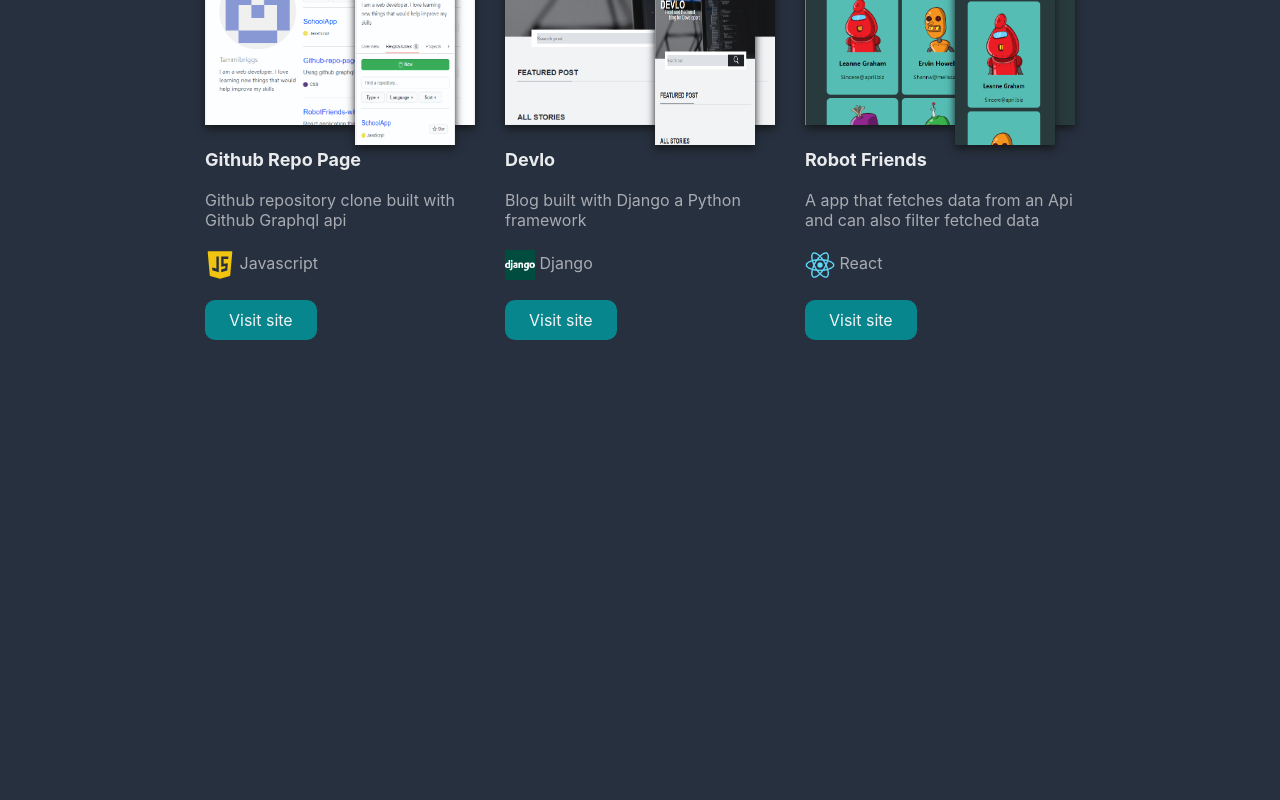
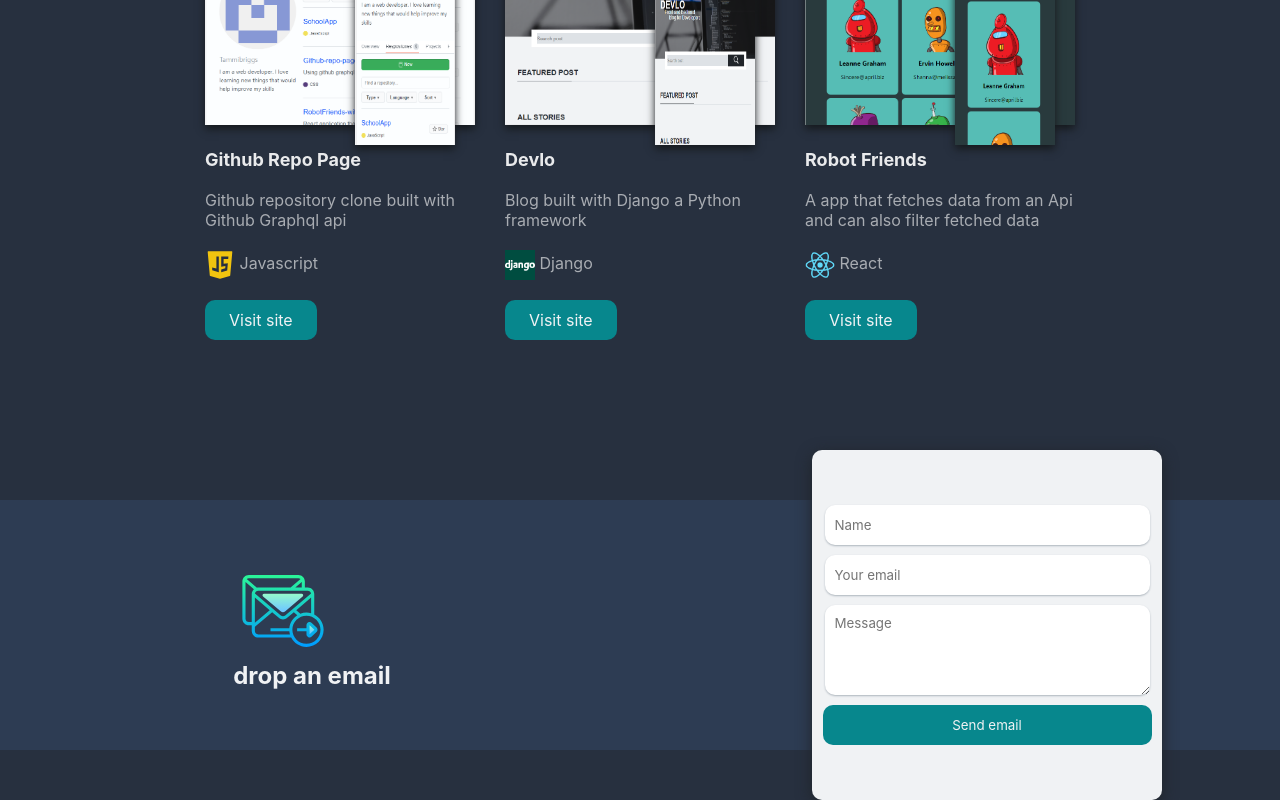
Before and after one commit to Tammibriggs/OldPortfolio, a React (Create React App) app: page / in a window 1280 px wide. Shown: the part 1421-2221 px from the top of the page. Before the commit the page ends 1771 px from the top, so only its background shows below. Built offline with nearby package versions, Linux system fonts and the light colour scheme.

Commit message:
added email

```diff
--- a/src/App.js
+++ b/src/App.js
@@ -4,7 +4,8 @@ import Header from "./Header/Header"
 import Intro from "./Intro/Intro"
 import About from "./About/About"
 import Works from "./Works/Works"
-
+import Email from "./Email/Email"
+import Footer from "./Footer/Footer"
 
 function App() {
     return(
@@ -13,6 +14,8 @@ function App() {
         <Intro/>
         <About/>
         <Works/>
+        <Email/>
+
       </div>
     )
 }
--- /dev/null
+++ b/src/Email/Email.js
@@ -0,0 +1,25 @@
+import React from "react"
+import "./email.css"
+import emailIcon from "../images/email-icon.svg"
+
+function Email(){
+    return(
+        <div class="send-email">
+            <div class="email-heading mail">
+                <img src={emailIcon} class="email-icon"/>
+                <h2>drop an email</h2>
+            </div>
+
+            <div class="email-feilds mail">
+                <form action="#" method="POST" data-netlify="true" name="Portfolio_contact_form">
+                    <input type="text" placeholder="Name" name="name"/>
+                    <input type="email" placeholder="Your email" name="email"/>
+                    <textarea placeholder="Message" name="message"></textarea>
+                    <button type="submit">Send email</button>
+                </form>
+            </div>
+        </div>
+    )
+}
+
+export default Email
--- /dev/null
+++ b/src/Email/email.css
@@ -0,0 +1,175 @@
+.send-email {
+  display: -webkit-box;
+  display: -ms-flexbox;
+  display: flex;
+  -ms-flex-wrap: wrap;
+      flex-wrap: wrap;
+  -webkit-box-orient: vertical;
+  -webkit-box-direction: normal;
+      -ms-flex-flow: column;
+          flex-flow: column;
+  -webkit-box-align: center;
+      -ms-flex-align: center;
+          align-items: center;
+  margin-top: 90px;
+  background-color: #2d3c53;
+}
+
+.send-email .email-heading {
+  padding-top: 30px;
+  padding-bottom: 20px;
+  text-align: center;
+}
+
+.send-email .email-heading .email-icon {
+  width: 64px;
+  height: 64px;
+}
+
+.send-email .email-heading h2 {
+  font-size: 24px;
+  color: #f0f2f4;
+}
+
+.send-email .email-feilds {
+  width: 100%;
+  max-width: 350px;
+  padding-bottom: 30px;
+}
+
+.send-email .email-feilds form {
+  display: -webkit-box;
+  display: -ms-flexbox;
+  display: flex;
+  -webkit-box-orient: vertical;
+  -webkit-box-direction: normal;
+      -ms-flex-flow: column;
+          flex-flow: column;
+  -webkit-box-align: center;
+      -ms-flex-align: center;
+          align-items: center;
+}
+
+.send-email .email-feilds form input {
+  width: 90%;
+  height: 40px;
+  background-color: white;
+  -webkit-box-shadow: 0 1px 2px #adb5bd;
+          box-shadow: 0 1px 2px #adb5bd;
+  margin-bottom: 10px;
+  padding-left: 10px;
+  border-radius: 10px;
+  border: none;
+}
+
+.send-email .email-feilds form input:focus {
+  -webkit-box-shadow: inset 1px 1px 2px #202429, inset 1px 1px 2px #202429;
+          box-shadow: inset 1px 1px 2px #202429, inset 1px 1px 2px #202429;
+  outline: none;
+}
+
+.send-email .email-feilds form textarea {
+  width: 90%;
+  height: 80px;
+  padding-left: 10px;
+  padding-top: 10px;
+  background-color: white;
+  -webkit-box-shadow: 0 1px 2px #adb5bd;
+          box-shadow: 0 1px 2px #adb5bd;
+  margin-bottom: 10px;
+  border-radius: 10px;
+  border: none;
+}
+
+.send-email .email-feilds form textarea:focus {
+  -webkit-box-shadow: inset 1px 1px 2px #202429, inset 1px 1px 2px #202429;
+          box-shadow: inset 1px 1px 2px #202429, inset 1px 1px 2px #202429;
+  outline: none;
+}
+
+.send-email .email-feilds form button {
+  width: 94%;
+  height: 40px;
+  background-color: #07878d;
+  color: #f0f2f4;
+  border-radius: 10px;
+  border: none;
+  outline: none;
+}
+
+.send-email .email-feilds form button:hover {
+  background-color: #09b5be;
+  -webkit-transition: background-color 0.2s ease-out;
+  transition: background-color 0.2s ease-out;
+}
+
+.send-email .email-feilds form button:active {
+  outline: none;
+  background-color: #07878d;
+}
+
+@media (miin-width: 570px) {
+  .send-email {
+    margin-top: 120px;
+  }
+}
+
+@media (min-width: 768px) {
+  .send-email {
+    height: 250px;
+    margin-top: 150px;
+    -ms-flex-flow: wrap;
+        flex-flow: wrap;
+    -webkit-box-pack: space-evenly;
+        -ms-flex-pack: space-evenly;
+            justify-content: space-evenly;
+  }
+  .send-email .mail {
+    -ms-flex-preferred-size: 45%;
+        flex-basis: 45%;
+  }
+  .send-email .email-heading {
+    height: 250px;
+    bottom: 50px;
+    display: -webkit-box;
+    display: -ms-flexbox;
+    display: flex;
+    -webkit-box-pack: center;
+        -ms-flex-pack: center;
+            justify-content: center;
+    text-align: left;
+    -webkit-box-orient: vertical;
+    -webkit-box-direction: normal;
+        -ms-flex-flow: column;
+            flex-flow: column;
+    padding-top: unset;
+    padding-bottom: unset;
+  }
+  .send-email .email-heading .email-icon {
+    width: 100px;
+    height: 100px;
+    padding-left: 20%;
+  }
+  .send-email .email-heading h2 {
+    padding-left: 20%;
+  }
+  .send-email .email-feilds {
+    height: 350px;
+    display: -webkit-box;
+    display: -ms-flexbox;
+    display: flex;
+    -webkit-box-align: center;
+        -ms-flex-align: center;
+            align-items: center;
+    padding-bottom: unset;
+    background-color: #f0f2f4;
+    -webkit-box-shadow: 0 4px 15px #202429;
+            box-shadow: 0 4px 15px #202429;
+    border-radius: 10px;
+    bottom: 50px;
+  }
+  .send-email .email-feilds form {
+    width: 100%;
+  }
+}
+/*# sourceMappingURL=email.css.map */
--- /dev/null
+++ b/src/Email/email.sass
@@ -0,0 +1,133 @@
+.send-email
+    display: flex
+    flex-wrap: wrap
+    flex-flow: column
+    align-items: center
+    margin-top: 90px
+    background-color: hsl(216, 30%, 25%)
+
+
+    .email-heading
+        padding-top:  30px
+        padding-bottom: 20px
+        text-align: center
+
+
+        .email-icon
+            width: 64px
+            height: 64px
+
+
+
+        h2
+            font-size: 24px
+            color: rgb(240, 242, 244)
+
+
+    .email-feilds
+        width: 100%
+        max-width: 350px
+        padding-bottom: 30px
+
+
+        form
+            display: flex
+            flex-flow: column
+            align-items: center
+
+
+            input
+                width: 90%
+                height: 40px
+                background-color: white
+                box-shadow: 0 1px 2px rgb(173, 181, 189)
+                margin-bottom: 10px
+                padding-left: 10px
+                border-radius: 10px
+                border: none
+                &:focus
+                    box-shadow: inset 1px 1px 2px rgb(32, 36, 41), inset 1px 1px 2px rgb(32, 36, 41)
+                    outline: none
+
+
+            textarea
+                width: 90%
+                height: 80px
+                padding-left: 10px
+                padding-top: 10px
+                background-color: white
+                box-shadow: 0 1px 2px rgb(173, 181, 189)
+                margin-bottom: 10px
+                border-radius: 10px
+                border: none
+                &:focus
+                    box-shadow: inset 1px 1px 2px rgb(32, 36, 41), inset 1px 1px 2px rgb(32, 36, 41)
+                    outline: none
+
+            button
+                width: 94%
+                height: 40px
+                background-color: hsl(183, 91%, 29%)
+                color: rgb(240, 242, 244)
+                border-radius: 10px
+                border: none
+                outline: none
+                &:hover
+                    background-color: hsl(183, 91%, 39%)
+                    transition: background-color 0.2s ease-out
+                &:active
+                    outline: none
+                    background-color:  hsl(183, 91%, 29%)
+
+@media (miin-width: 570px)
+    .send-email
+        margin-top: 120px
+
+
+@media (min-width: 768px)
+    .send-email
+        height: 250px
+        margin-top: 150px
+        flex-flow: wrap
+        justify-content: space-evenly
+
+
+        .mail
+            flex-basis: 45%
+
+
+        .email-heading
+            height: 250px
+            bottom: 50px
+            display: flex
+            justify-content: center
+            text-align: left
+            flex-flow: column
+            padding-top: unset
+            padding-bottom: unset
+
+
+            .email-icon
+                width: 100px
+                height: 100px
+                padding-left: 20%
+
+
+            h2
+                padding-left: 20%
+
+
+
+        .email-feilds
+            height: 350px
+            display: flex
+            align-items: center
+            padding-bottom: unset
+            background-color: rgb(240, 242, 244)
+            box-shadow: 0 4px 15px rgb(32, 36, 41)
+            border-radius: 10px
+            bottom: 50px
+
+
+            form
+                width: 100%
```
Also changed, not shown: 1 other file (tests, documents, lock files or other folders).
